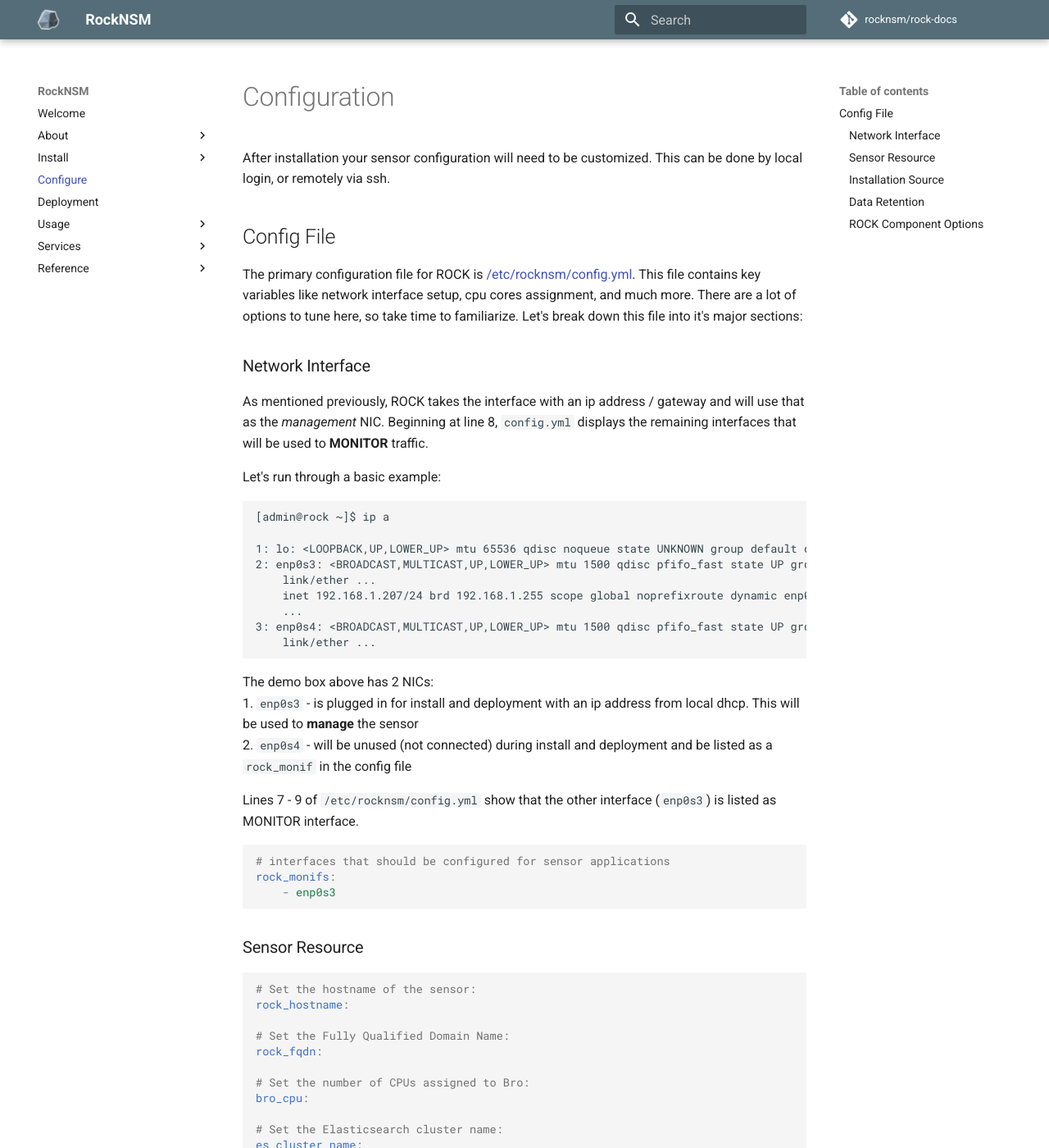
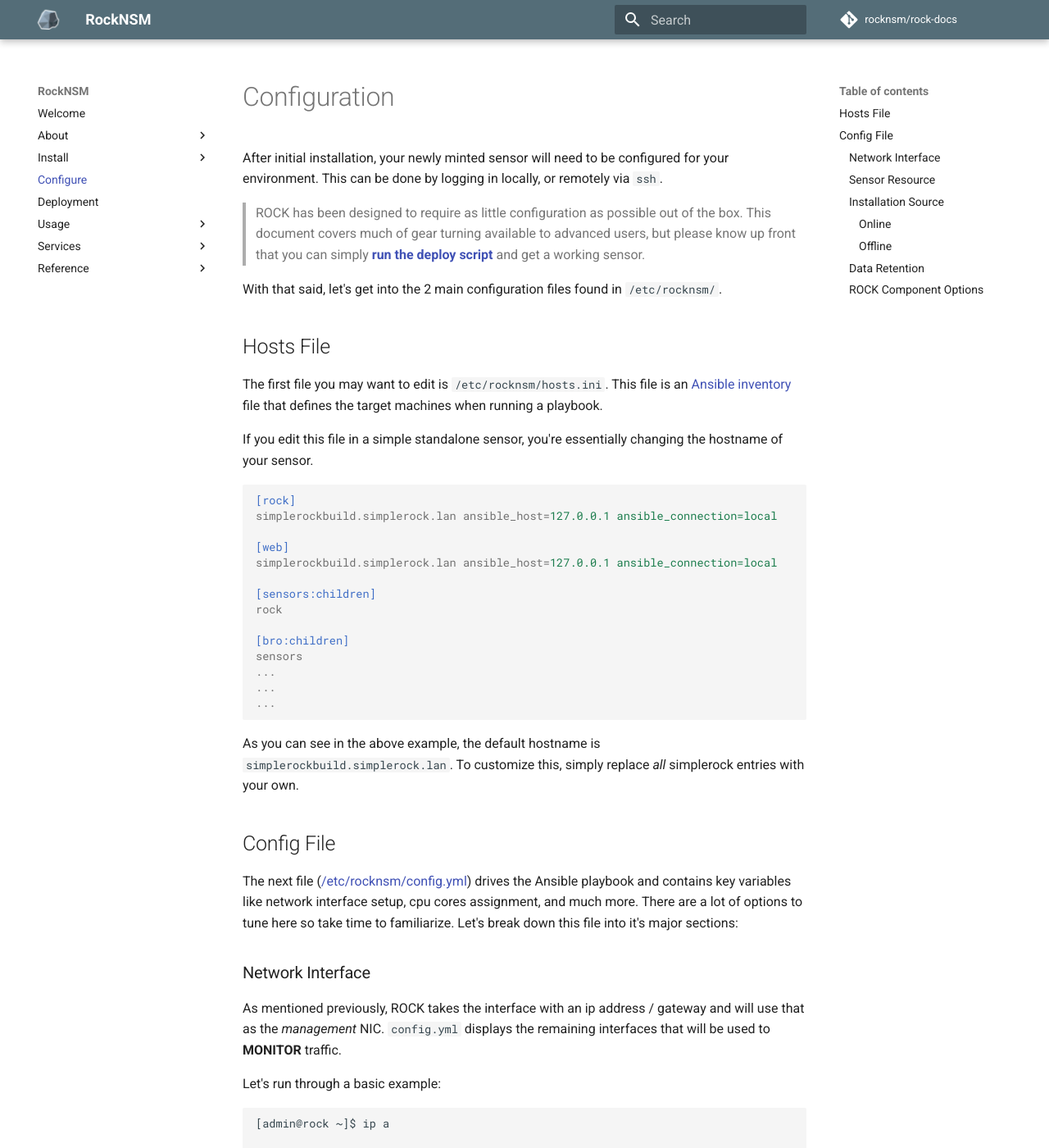
Before and after one commit to seven62/mkdocs-demo, an MkDocs documentation site: the page built from docs/configure/index.md, in a window 1280 px wide and 1400 px high. Shown: the whole window at 82% size. Built offline with MkDocs 1.6.1 and Material for MkDocs 9.7.7, drawn with Linux system fonts in a browser that asks for light colours; comment, search, counter and statistics services are not loaded; some of the changed text lies outside the part shown.

Commit message:
mega-edit from team feedback and proofreading

````diff
--- a/docs/configure/index.md
+++ b/docs/configure/index.md
@@ -1,14 +1,59 @@
 # Configuration
 
-After installation your sensor configuration will need to be customized.  This can be done by local login, or remotely via ssh.
+After initial installation, your newly minted sensor will need to be configured
+for your environment.  This can be done by logging in locally, or remotely via `ssh`.
+
+> ROCK has been designed to require as little configuration as possible out of the
+box. This document covers much of gear turning available to advanced users, but
+please know up front that you can simply **[run the deploy script](../deployment/index.md)**
+and get a working sensor.
+
+With that said, let's get into the 2 main configuration files found in `/etc/rocknsm/`.
+
+
+## Hosts File
+
+The first file you may want to edit is `/etc/rocknsm/hosts.ini`. This
+file is an [Ansible inventory](https://docs.ansible.com/ansible/latest/user_guide/intro_inventory.html) file that defines the target machines when
+running a playbook.
+
+If you edit this file in a simple standalone sensor, you're essentially changing
+the hostname of your sensor.
+
+<!-- This is also where you break out server roles for more complex multi-node
+deployments. If that fits your needs, see the multi-node clustering guide [here](#). -->
+
+```ini
+[rock]
+simplerockbuild.simplerock.lan ansible_host=127.0.0.1 ansible_connection=local
+
+[web]
+simplerockbuild.simplerock.lan ansible_host=127.0.0.1 ansible_connection=local
+
+[sensors:children]
+rock
+
+[bro:children]
+sensors
+...
+...
+...
+```
+
+As you can see in the above example, the default hostname is `simplerockbuild.simplerock.lan`.
+To customize this, simply replace _all_ simplerock entries with your own.
 
 
 ## Config File
-The primary configuration file for ROCK is [/etc/rocknsm/config.yml](https://github.com/rocknsm/rock/blob/master/playbooks/templates/rock_config.yml.j2).  This file contains key variables like network interface setup, cpu cores assignment, and much more.  There are a lot of options to tune here, so take time to familiarize.  Let's break down this file into it's major sections:
+
+The next file ([/etc/rocknsm/config.yml](https://github.com/rocknsm/rock/blob/master/playbooks/templates/rock_config.yml.j2)) drives
+the Ansible playbook and contains key variables like network interface setup,
+cpu cores assignment, and much more.  There are a lot of options to tune here so
+take time to familiarize.  Let's break down this file into it's major sections:
 
 
 ### Network Interface
-As mentioned previously, ROCK takes the interface with an ip address / gateway and will use that as the _management_ NIC.  Beginning at line 8, `config.yml` displays the remaining interfaces that will be used to **MONITOR** traffic.
+As mentioned previously, ROCK takes the interface with an ip address / gateway and will use that as the _management_ NIC. `config.yml` displays the remaining interfaces that will be used to **MONITOR** traffic.
 
 Let's run through a basic example:
 ```
@@ -27,7 +72,7 @@
 1. `enp0s3` - is plugged in for install and deployment with an ip address from local dhcp. This will be used to **manage** the sensor
 2. `enp0s4` - will be unused (not connected) during install and deployment and be listed as a `rock_monif` in the config file
 
-Lines 7 - 9 of `/etc/rocknsm/config.yml` show that the other interface (`enp0s3`) is listed as MONITOR interface.
+The config file shows the other interface (`enp0s3`) is listed as MONITOR interface.
 ```yml
 # interfaces that should be configured for sensor applications
 rock_monifs:
@@ -59,21 +104,32 @@
 
 
 ### Installation Source
-We've taken into consideration that your sensor won't always have internet access.  The ISO's default value is set to offline:
+We've taken into consideration that your sensor won't always have internet
+access.  Currently the default value is set to `rock_online_install: True`:
 
 ```yml
-53  # The primary installation variable defines the ROCK installation method:
-54  # ONLINE:   used if the system may reach out to the internet
-55  # OFFLINE:  used if the system may *NOT* reach out to the internet
-56  # The default value "False" will deploy using OFFLINE (local) repos.
-57  # A value of "True" will perform an install using ONLINE mirrors.
-58
-59  rock_online_install: True
+  # The primary installation variable defines the ROCK installation method:
+  # ONLINE:   used if the system may reach out to the internet
+  # OFFLINE:  used if the system may *NOT* reach out to the internet
+  # The default value "False" will deploy using OFFLINE (local) repos.
+  # A value of "True" will perform an install using ONLINE mirrors.
+
+  rock_online_install: True
 ```
 
-If your sensor has access to online repos just set `rock_online_install: True`, Ansible will configure your system for the yum repositories listed and pull packages and git repos directly from the URLs shown. You can easily point this to local mirrors if needed.
+#### Online
+Does your sensor has access to [upstream](https://imgs.xkcd.com/comics/the_cloud.png)
+online repositories? If so, then make sure that this value is set to
+`rock_online_install: True`.
 
-If this value is set to `False`, Ansible will look at the cached files in `/srv/rocknsm`.
+
+#### Offline
+If you are in an offline environment, then set it to `rock_online_install: False`.
+Ansible will deploy using the locally cached files found in `/srv/rocknsm`.
+
+<br>
+> Note: In our next release the default behavior will be changed to an offline
+install (reference [Issue #376](https://github.com/rocknsm/rock/issues/376))
 
 
 ### Data Retention
````
Also changed, not shown: other parts of docs/configure/index.md (+2 -2 lines), docs/deployment/index.md (+35 -20 lines), docs/install/install.md (+19 -5 lines), docs/install/media.md (+4 -5 lines), docs/install/requirements.md (+12 -7 lines), docs/usage/index.md (+23 -6 lines).
